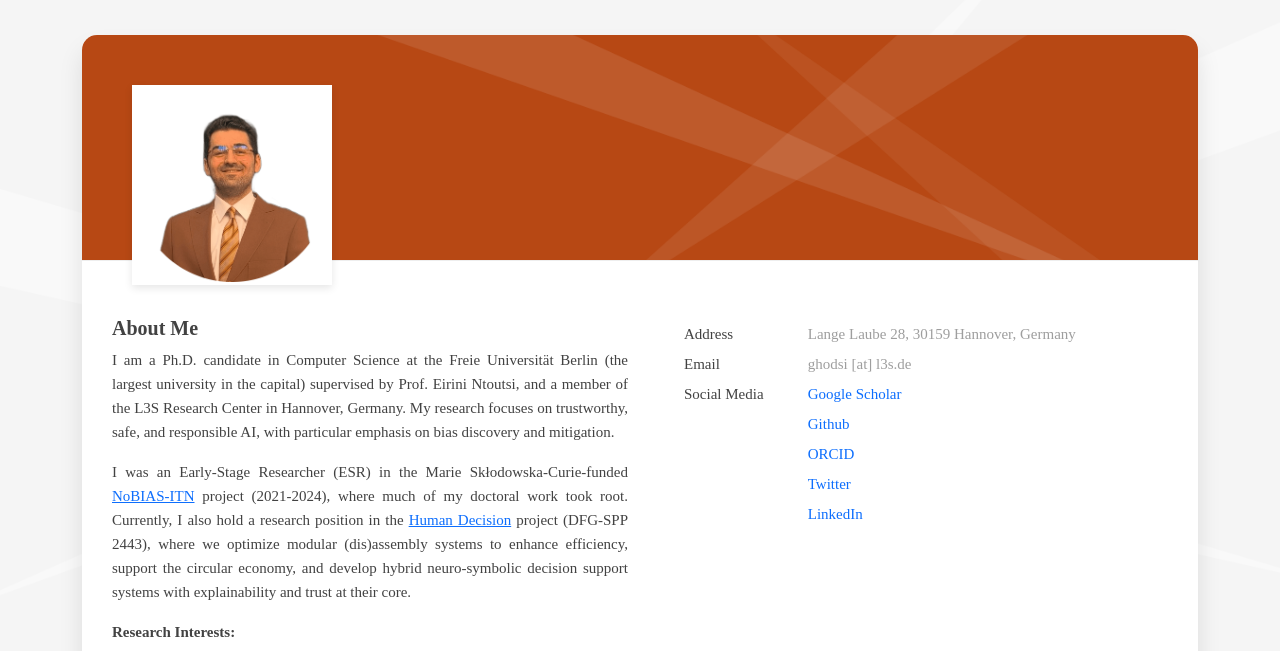
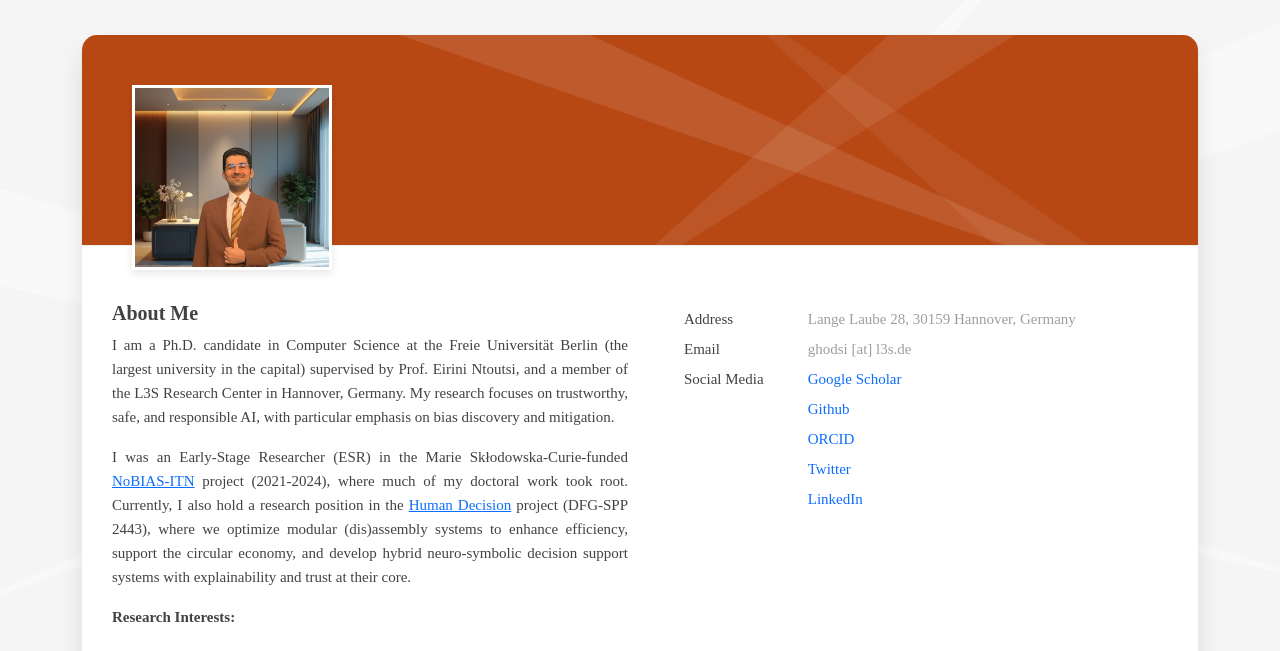
Before and after one commit to SiamakGhodsi/siamakghodsi.github.io, a plain HTML site: page index.html in a window 1280 px wide. Shown: the part 75-726 px from the top of the page. Drawn offline with Linux system fonts and the light colour scheme.

Commit message:
Change profile image in index.html
Updated profile image in the about section.

```diff
--- a/index.html
+++ b/index.html
@@ -73,7 +73,7 @@
                                 <div class="row">
                                     <div class="col-sm-4">
                                         <div class="profile">
-                                            <img src="./assets/images/cropped_circle_image.png" alt="">
+                                            <img src="./assets/images/prof-fin1.jpg" alt="">
                                         </div>
                                     </div>
                                 </div>
```
